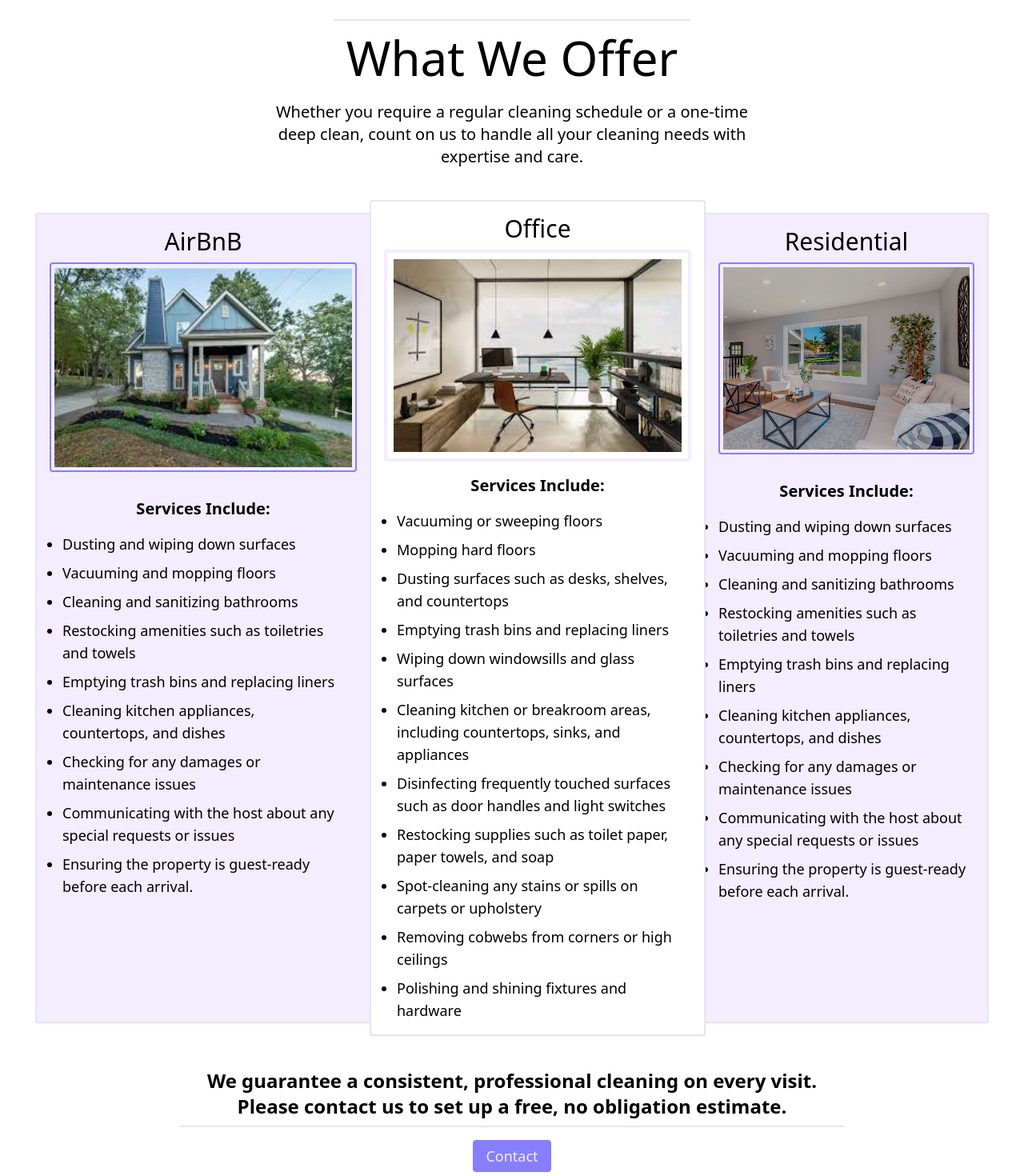
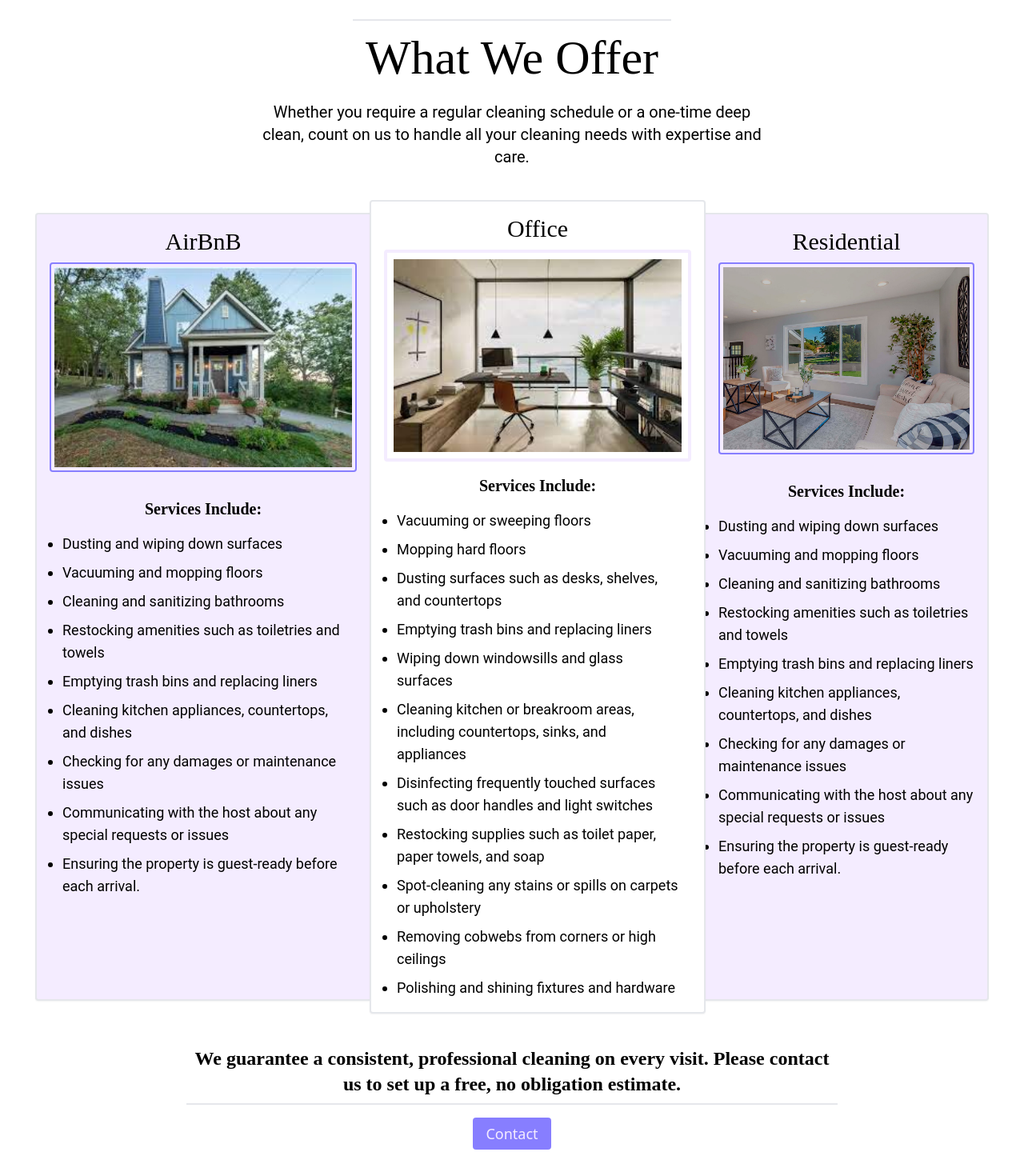
Before and after one commit to Pzink03/Jordys, a React (Vite) app: page /services in a window 1280 px wide. Shown: the part 280-1750 px from the top of the page at 80% size. Built offline with nearby package versions, Linux system fonts and the light colour scheme; the HTML template or start-up script is replaced by a standard one.

Commit message:
Implemented custom fonts

```diff
--- a/src/components/Footer.tsx
+++ b/src/components/Footer.tsx
@@ -8,7 +8,7 @@
     return (
         <div className="w-full h-full mt-10 bg-secondary-pink">
             <div className="p-10 ">
-                <p className="text-subtext text-center font-semibold">
+                <p className="text-subtext text-center font-semibold font-roboto">
                     <span className="">Still have questions? {" "}</span>
                     Please don't hesitate to get in {" "}
                     <span className="text-bold text-secondary ">
@@ -23,7 +23,7 @@
                     <ul className='flex flex-col justify-center items-start gap-2'>
                         {ICON_LINKS.map (({id, child, href, style, text}) => (
                             // eslint-disable-next-line
-                        <li key={id} className={ "flex gap-2 items-center justify-center rounded-full first:hover:bg-gray-600 first:hover:scale-105 first:transition first:duration-300 first:cursor-pointer" + " " + style }>
+                        <li key={id} className={ "flex gap-2 items-center justify-center rounded-full font-roboto first:hover:bg-gray-600 first:hover:scale-105 first:transition first:duration-300 first:cursor-pointer" + " " + style }>
                             <a className='text-primary-green flex justify-center items-center bg-white rounded-full w-10 h-10' href={href} target='_blank' rel="noreferrer">  {child}</a>
                             <p className="px-2 text-base text-subtext font-semibold">{text}</p>
                         </li>
--- a/src/components/ServicesCards.tsx
+++ b/src/components/ServicesCards.tsx
@@ -1,31 +1,19 @@
 export function ServiceCard() {
-
-  // const serviceInfo = [
-  //   {
-  //     id: 1,
-  //     title: "AirBnb",
-  //     descriptions: [
-  //       "gawsgqwrgqweg",
-  //       "wegqwegqwegqwegqweg",
-  //       "awgqwgqwegqwegqweg",
-  //     ]
-  //   },
-  // ]
     return (
         <>
           <section className="md:p-10 flex justify-center w-full">
             <div className="flex flex-col max-w-screen-2xl lg:flex-row justify-center w-full">
               <div className="hover:scale-105 flex flex-1 flex-col origin-right border-r-0 shadow-sm rounded-tr-none rounded-br-none justify-between items-center p-4 border-2 rounded my-4 bg-secondary-pink">
                 <div className="text-center mb-4">
-                  <div className="font-medium text-3xl pb-2">AirBnB</div>
+                  <div className="font-medium text-3xl pb-2 font-playfair">AirBnB</div>
                   <img
                     className=" w-96 h-86 object-cover object-center rounded border-2 border-primary-green p-1"
                     src="/assets/AirBnbPic.jpg"
                     alt=""
                   />
                 </div>
-                <ul className="w-96 h-full md:px-4 px-8 pt-4 list-disc flex justify-start flex-col gap-y-2">
-                  <p className="text-center  text-xl font-semibold pb-2">Services Include:</p>
+                <ul className="w-96 h-full md:px-4 px-8 pt-4 list-disc flex justify-start flex-col gap-y-2 font-roboto">
+                  <p className="text-center  text-xl font-semibold pb-2 font-playfair">Services Include:</p>
                 <li className="text-lg ">
                 Dusting and wiping down surfaces
                     </li>
@@ -57,11 +45,11 @@
               </div>
               <div className="hover:scale-105 flex flex-1 flex-col shadow-sm justify-start items-center p-4 border-2 rounded m-0 relative bg-white">
                 <div className="text-center mb-4">
-                  <div className="font-medium text-3xl pb-2">Office</div>
+                  <div className="font-medium text-3xl pb-2 font-playfair">Office</div>
                   <img className="w-96 h-86 object-cover object-center rounded border-4 border-secondary-pink p-2" src="/assets/OfficePic.jpg" alt="" />
                 </div>
-                <ul className="w-96 h-auto list-disc md:px-4 px-8 flex flex-col gap-y-2">
-                <p className="text-center text-xl font-semibold pb-2">Services Include:</p>
+                <ul className="w-96 h-auto list-disc md:px-4 px-8 flex flex-col gap-y-2 font-roboto">
+                <p className="text-center text-xl font-semibold pb-2 font-playfair">Services Include:</p>
                   <li className="text-lg ">
                   Vacuuming or sweeping floors
                     </li>
@@ -99,15 +87,15 @@
               </div>
               <div className="hover:scale-105 h-auto flex flex-1 flex-col origin-left border-l-0 rounded-tl-none rounded-bl-none shadow-sm justify- items-center p-4 border-2 rounded my-4 bg-secondary-pink">
                 <div className="text-center mb-4">
-                  <div className="font-medium text-3xl pb-2">Residential</div>
+                  <div className="font-medium text-3xl pb-2 font-playfair">Residential</div>
                   <img
                     className="w-96 h-[240px] object-cover object-right rounded border-2 border-primary-green p-1"
                     src="/assets/LivingRoomPic.jpg"
                     alt=""
                   />
                 </div>
-                  <ul className="w-80 h-auto list-disc flex pt-4 flex-col gap-y-2">
-                  <p className="text-center text-xl font-semibold pb-2">Services Include:</p>
+                  <ul className="w-80 h-auto list-disc flex pt-4 flex-col gap-y-2 font-roboto">
+                  <p className="text-center text-xl font-semibold pb-2 font-playfair">Services Include:</p>
                   <li className="text-lg ">
                 Dusting and wiping down surfaces
                     </li>
--- a/src/pages/Contact.tsx
+++ b/src/pages/Contact.tsx
@@ -33,10 +33,10 @@
         </div>
         <Reveal>
           <div className='mt-[200px] w-full h-full pb-10 flex flex-col justify-center items-center'>
-            <h1 className=' my-2 p-4 border-t-2 text-3xl md:text-6xl text-black'>
+            <h1 className=' my-2 p-4 border-t-2 text-3xl md:text-6xl text-black font-playfair'>
             What We Offer
             </h1>
-            <p className="md:w-1/2 w-5/6 text-center">
+            <p className="md:w-1/2 w-5/6 text-center font-roboto">
             When you call us for a free estimate, we will meet with you to discuss your individual needs and review the details of each room. On every visit, we'll provide dusting, vacuuming, cleaning, and sanitizing services for each room from top to bottom. Our typical service includes everything on this list and mor
             </p>
             <form onSubmit={sendEmail} className='flex flex-col max-w-lg w-5/6 md:w-1/2 mt-4'>
@@ -48,7 +48,7 @@
               </button>
               <ul className='flex flex-col md:flex-row items-start md:gap-0 gap-4 justify-center'>
                 {ICON_LINKS.map (({id, child, href, style, text}) => (
-                  <li key={id} className={ "flex justify-center items-center whitespace-nowrap gap-2 mx-2 rounded-full  hover:bg-gray-600 hover:scale-105 transition duration-300 cursor-pointer" + " " + style }>
+                  <li key={id} className={ "flex justify-center items-center whitespace-nowrap gap-2 mx-2 rounded-full font-roboto hover:bg-gray-600 hover:scale-105 transition duration-300 cursor-pointer" + " " + style }>
                     <a className='flex justify-center items-center w-10 h-10 rounded-full bg-secondary-pink text-primary-green' href={href} target='_blank' rel="noreferrer">  {child}</a>
                     <p className=" text-base text-subtext font-semibold">{text}</p>
                   </li>
--- a/src/pages/Services.tsx
+++ b/src/pages/Services.tsx
@@ -14,10 +14,10 @@
             </div>
             <Reveal>
                 <div className="flex flex-col mt-[200px] justify-center items-center">
-                    <h1 className=' my-2 p-4 border-t-2 text-3xl md:text-6xl text-black'>
+                    <h1 className=' my-2 p-4 border-t-2 text-3xl md:text-6xl text-black font-playfair'>
                     What We Offer
                     </h1>
-                    <p className="md:w-1/2 w-5/6 text-center text-lg md:text-xl">
+                    <p className="md:w-1/2 w-5/6 text-center text-lg md:text-xl font-roboto">
                     Whether you require a regular cleaning schedule or a one-time deep clean, count on us to handle all your cleaning needs with expertise and care.
                     </p>
                 </div>
@@ -27,7 +27,7 @@
             </Reveal>
             <Reveal>
                 <div className="w-full flex flex-col items-center justify-center">
-                    <h1 className="font-bold border-b-2 pb-2 text-xl md:text-2xl w-2/3 text-center">
+                    <h1 className="font-bold border-b-2 pb-2 text-xl md:text-2xl w-2/3 text-center font-playfair">
                     We guarantee a consistent, professional cleaning on every visit.
                     Please contact us to set up a free, no obligation estimate.
                     </h1>
--- a/tailwind.config.js
+++ b/tailwind.config.js
@@ -17,6 +17,10 @@
       },
     },
     extend: {
+      fontFamily: {
+        playfair: "Playfair Display, san-serif",
+        roboto: "Roboto, san-serif",
+      },
       colors: {
         border: "hsl(var(--border))",
         input: "hsl(var(--input))",
```
Also changed, not shown: src/pages/About.tsx (+6 -7 lines), src/pages/Home.tsx (+9 -9 lines).
